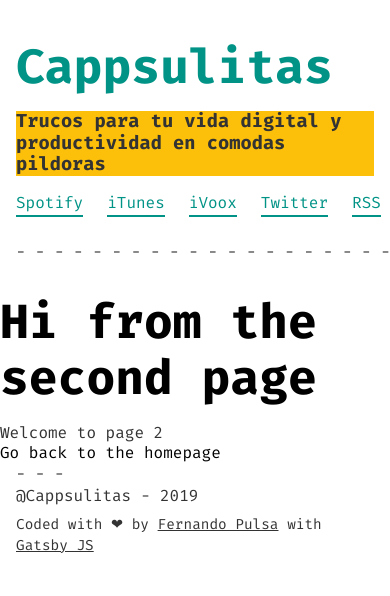
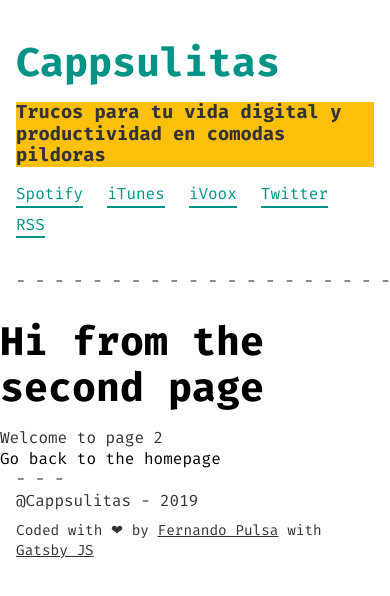
Before and after one commit to fernandopulsa/cappsulitas.com, a Gatsby site: page /page-2 in a window 390 px wide. Built offline with nearby package versions, Linux system fonts and the light colour scheme; Gatsby itself is replaced by a stand-in of ours.

Commit message:
added some responsive changes

```diff
--- a/src/components/home/episode-list-item.js
+++ b/src/components/home/episode-list-item.js
@@ -1,5 +1,5 @@
 import React from "react"
-import { Link } from "gatsby"
+// import { Link } from "gatsby"
 
 import Moment from "react-moment"
 import "moment/locale/es"
--- a/src/styles/layout/_header.scss
+++ b/src/styles/layout/_header.scss
@@ -4,8 +4,12 @@ header {
   color: var(--corpo);
 }
 h1 {
-  font-size: 3em;
+  font-size: 2.5em;
   margin-bottom: 16px;
+
+  @media screen and (min-width: 500px) {
+    font-size: 3em;
+  }
 }
 h3 {
   background-color: #fdc00a;
@@ -16,11 +20,17 @@ h3 {
 .links_wrapper {
   display: flex;
   justify-content: flex-start;
+  flex-wrap: wrap;
 
   > div {
     margin-right: 24px;
+    margin-bottom: 8px;
     border-bottom: 2px solid var(--corpo);
     padding-bottom: 2px;
+
+    @media screen and (min-width: 500px) {
+      margin-bottom: 0;
+    }
   }
 }
 .giones {
```
